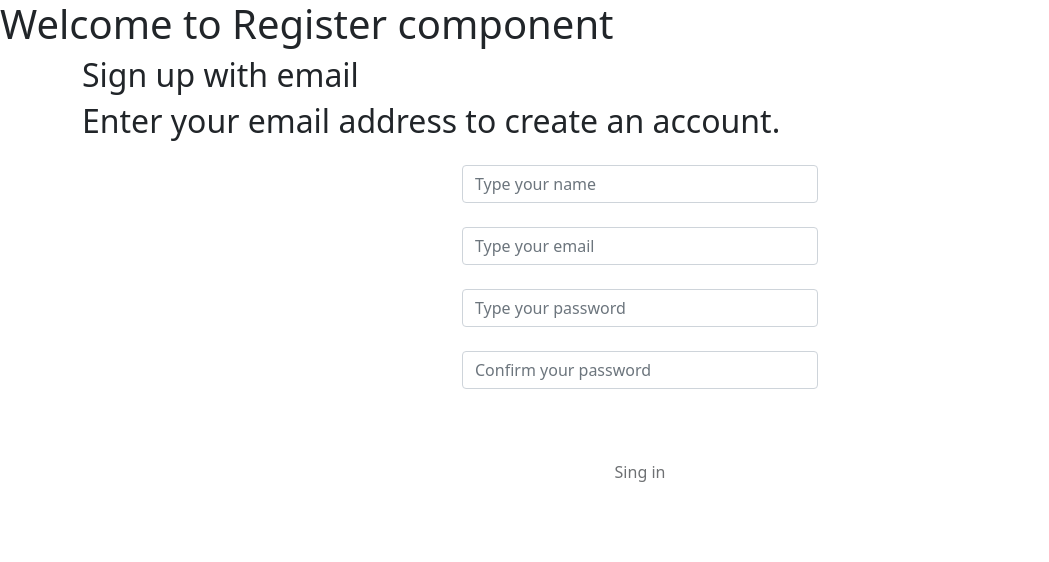
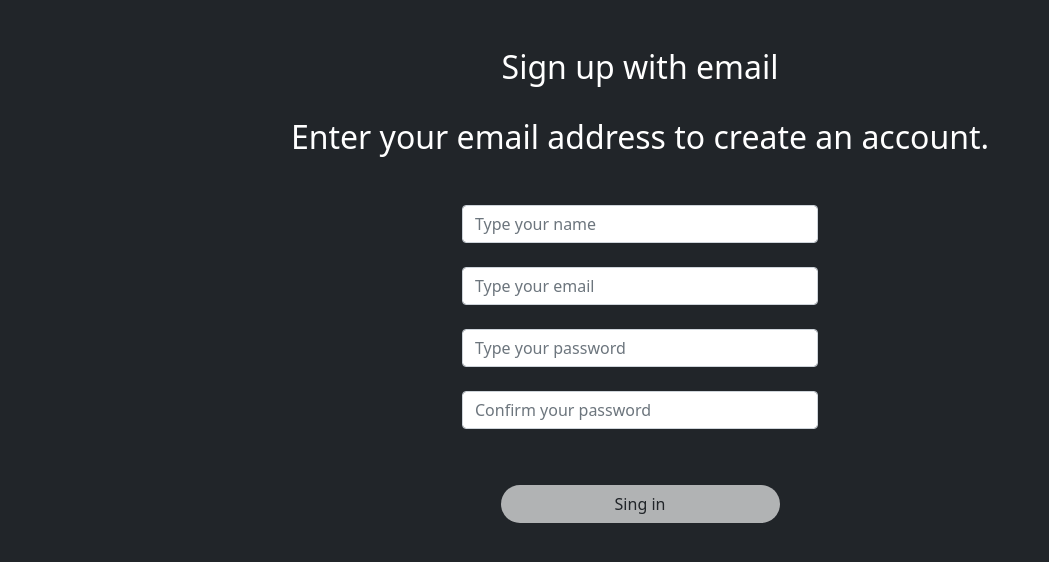
Before and after one commit to mathieubouhelier/wallApp, a React (Create React App) app in the folder frontend/: page /register in a window 1280 px wide. Shown: the top 562 px of the page, without its empty margins (0-1049 px from the left). Built offline with nearby package versions, Linux system fonts and the light colour scheme; no server answers; a web font is replaced by a local one.

Commit message:
update register page : design

```diff
--- a/frontend/src/pages/Register/Register.jsx
+++ b/frontend/src/pages/Register/Register.jsx
@@ -1,8 +1,8 @@
 import React, { useState, useEffect } from 'react';
-import Container from 'react-bootstrap/Container';
+import Input from '../../shared/components/Input'
+import { Container, Button, Col, Row } from 'react-bootstrap/';
 import RegisterManager from './RegisterManager';
 import { useHistory } from 'react-router-dom';
-import Input from '../../shared/components/Input'
 
 
 const Register = () => {
@@ -54,12 +54,10 @@ const Register = () => {
   }, [user]);
 
   return (
-    <>
-      <h1> Welcome to Register component</h1>
-      <Container>
-        <div className="simple-login-container">
+    <Container fluid className="bg-dark text-white justify-content-center text-center vh-100">
+      <Container className="pt-5">
         <h2>Sign up with email</h2>
-          <h2>
+        <h2  className="py-4">
           Enter your email address to create an account.
         </h2>
         {errorMessageRegister && <h2> {errorMessageRegister}</h2>}
@@ -84,19 +82,18 @@ const Register = () => {
           onChange={(event) => setUser({ ...user, [event.target.name]: event.target.value })}
         />
         <div className="col text-center mt-5">
-            <button
-              className="btn btn-block btn-login my-3 col-md-12 "
-              type="button"
+          <Button
+            className="mt-2 col-md-3 light bg-white rounded-pill"
+            variant="Light"
             data-testid="sign-btn"
             disabled={!emailValid || !passwordValid}
             onClick={handleClick}
           >
             Sing in
-            </button>
-          </div>
+          </Button>
         </div>
       </Container>
-    </>
+    </Container>
   )
 }
 
```
Also changed, not shown: frontend/src/components/login/Login.jsx (+2 -5 lines). Lines whose indentation alone changed are shown as unchanged.
